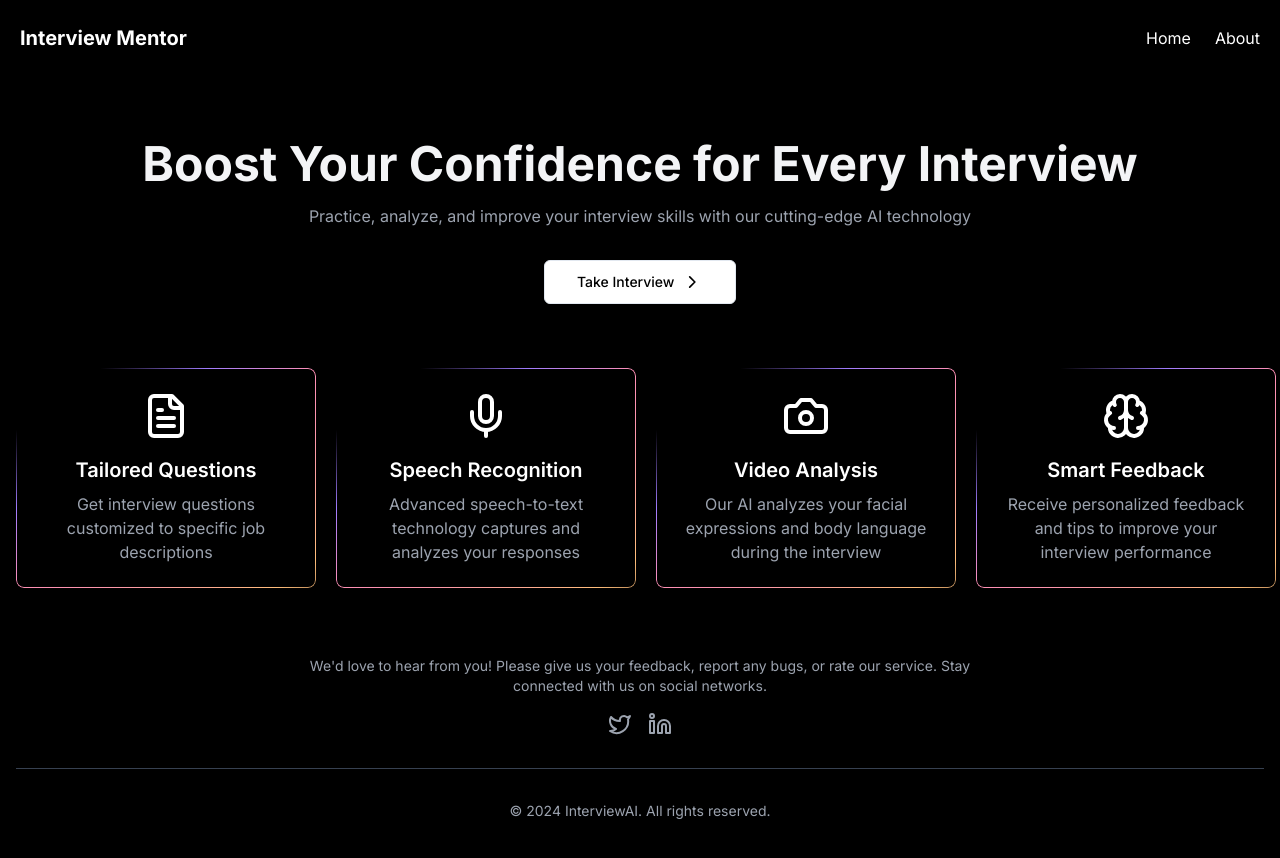
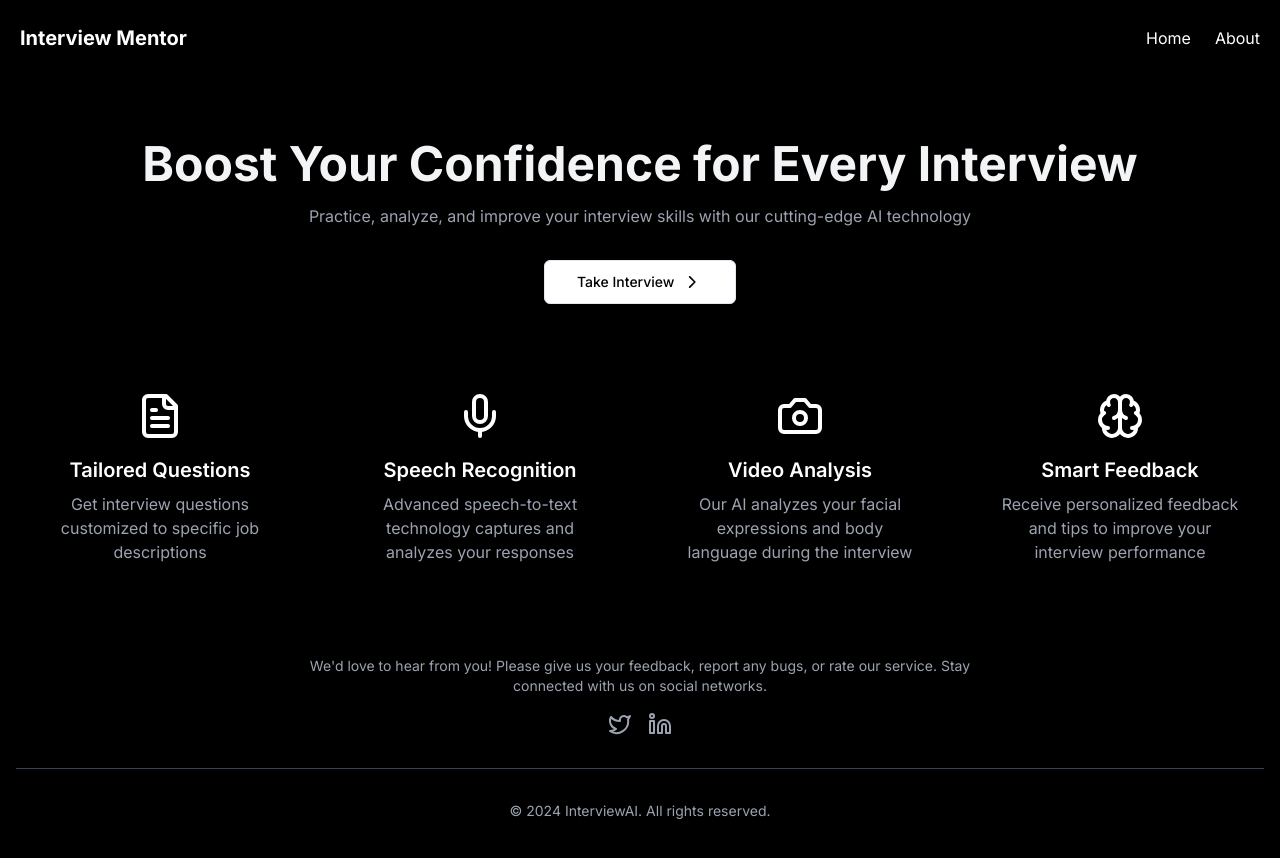
Before and after one commit to shaikhazrath/interview-ai, a Next.js app: page / in a window 1280 px wide. Shown: the top 858 px of the page. Built offline with nearby package versions, Linux system fonts and the light colour scheme.

Commit message:
ui bugs updated

```diff
--- a/app/page.jsx
+++ b/app/page.jsx
@@ -4,7 +4,7 @@ import { Button } from "@/components/ui/button";
 import { Camera, Mic, Brain, ChevronRight, FileText, Send, Twitter, Linkedin, Github } from "lucide-react";
 import { useRouter } from "next/navigation";
 import Header from "@/components/header";
-import ShineBorder from "@/components/magicui/shine-border";
+import div from "@/components/magicui/shine-border";
 import Footer from "@/components/footer";
 
 export default function Home() {
@@ -28,31 +28,31 @@ export default function Home() {
         </div>
 
         <div className="grid md:grid-cols-4 gap-8 mt-16">
-          <ShineBorder
+          <div
           color={["#A07CFE", "#FE8FB5", "#FFBE7B"]}
  className="bg-black p-6 rounded-lg shadow-md text-center">
             <FileText className="mx-auto text-white mb-4" size={48} />
             <h2 className="text-xl text-white font-semibold mb-2">Tailored Questions</h2>
             <p className="text-gray-400">Get interview questions customized to specific job descriptions</p>
-          </ShineBorder>
-          <ShineBorder
+          </div>
+          <div
           color={["#A07CFE", "#FE8FB5", "#FFBE7B"]} className="bg-black p-6 rounded-lg shadow-md text-center">
             <Mic className="mx-auto text-white mb-4" size={48} />
             <h2 className="text-xl text-white font-semibold mb-2">Speech Recognition</h2>
             <p className="text-gray-400">Advanced speech-to-text technology captures and analyzes your responses</p>
-            </ShineBorder>
-            <ShineBorder
+            </div>
+            <div
           color={["#A07CFE", "#FE8FB5", "#FFBE7B"]} className="bg-black p-6 rounded-lg shadow-md text-center">
             <Camera className="mx-auto text-white mb-4" size={48} />
             <h2 className="text-xl text-white font-semibold mb-2">Video Analysis</h2>
             <p className="text-gray-400">Our AI analyzes your facial expressions and body language during the interview</p>
-            </ShineBorder>
-            <ShineBorder
+            </div>
+            <div
           color={["#A07CFE", "#FE8FB5", "#FFBE7B"]} className="bg-black p-6 rounded-lg shadow-md text-center">
             <Brain className="mx-auto text-white mb-4" size={48} />
             <h2 className="text-xl text-white font-semibold mb-2">Smart Feedback</h2>
             <p className="text-gray-400">Receive personalized feedback and tips to improve your interview performance</p>
-            </ShineBorder>
+            </div>
             </div>
       </main>
    <Footer/>
```
